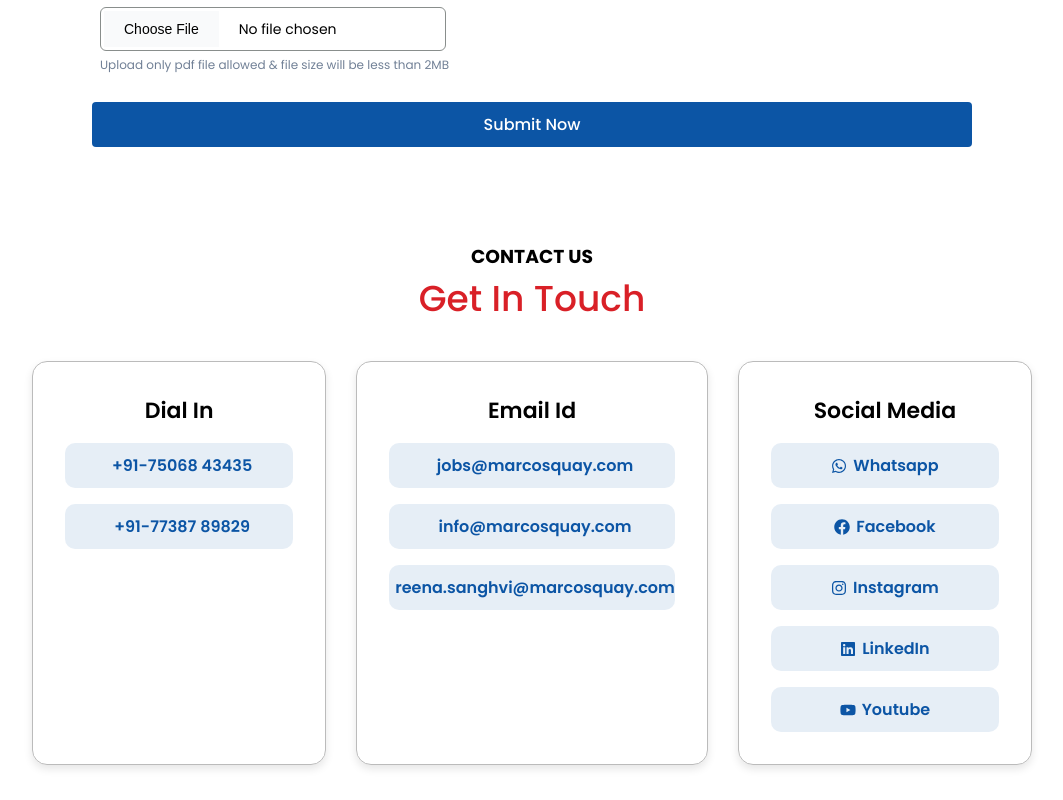
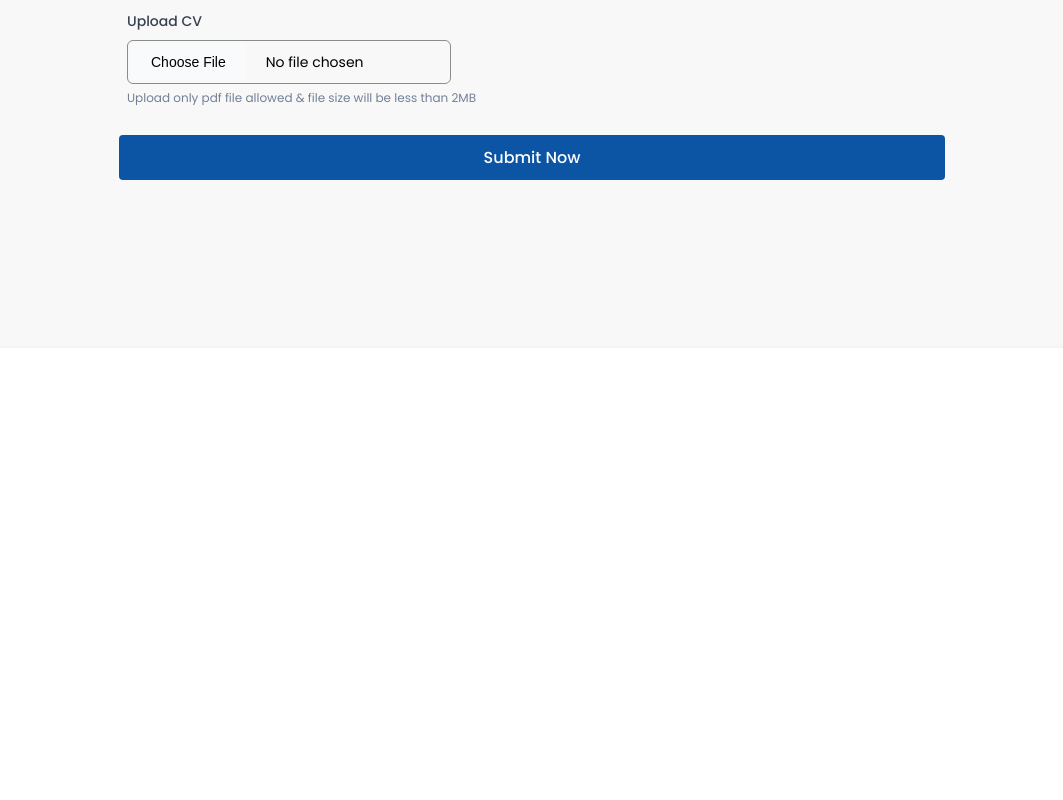
Before and after one commit to shivhub09/MQ-WEBSITE, a React (Vite) app in the folder client/: page /career in a window 1280 px wide. Shown: the part 452-1252 px from the top of the page, without its empty margins (108-1171 px from the left). After the commit the page ends 800 px from the top, so only its background shows below. Built offline with nearby package versions, Linux system fonts and the light colour scheme.

Commit message:
career page added

```diff
--- a/client/src/pages/CareerPage/CareerPage.css
+++ b/client/src/pages/CareerPage/CareerPage.css
@@ -1,29 +1,63 @@
+* {
+  margin: 0;
+  padding: 0;
+  box-sizing: border-box;
+  -ms-overflow-style: none;
+}
+
+*::-webkit-scrollbar {
+  display: none;
+}
+
+.container {
+  scroll-snap-type: y mandatory;
+  overflow-y: scroll;
+  height: 100vh;
+  scrollbar-width: none;
+}
+
+section {
+  height: 100vh;
+  display: flex;
+  flex-direction: column;
+  align-items: center;
+  justify-content: center;
+  scroll-snap-align: start;
+  /* background-color: #f8f8f8; */
+  /* padding: 40px 20px; */
+  box-shadow: 0px 4px 10px rgba(0, 0, 0, 0.1);
+  opacity: 0;
+  /* transform: translateY(50px); */
+  transition: opacity 1s ease-out, transform 1s ease-out;
+}
+
+/* When the section becomes visible */
+section.visible {
+  opacity: 1;
+  /* transform: translateY(0); Reset the position */
+}
+
+.first{
+  width: 70%;
+}
+
 .form-container {
-  max-width: 950px;
+  width: 90%;
   margin: 60px auto;
   padding: 35px;
-  background-color: white;
   border-radius: 8px;
   width: 100%;
-  /* margin-top: 0%;
-  height: 20vh;
-
-  display: flex;
-  flex-direction: column;
-  justify-content: end;
-  align-items: center;
-  font-family: sans-serif */
 }
-.container-2{
+.container-2 {
   padding: 20px;
 }
 .form-title {
   font-size: 36px;
-  font-weight: 500;
+  font-weight: bold;
   text-align: center;
-  color: #D92027;
-  margin-bottom: 20px;
+  color: #d92027;
   font-family: "Poppins", system-ui;
+
 }
 
 .form-group {
@@ -64,15 +98,15 @@ input[type="file"] {
   padding: 3px;
   width: 40%;
 }
-input[type=file]::file-selector-button {
+input[type="file"]::file-selector-button {
   margin-right: 20px;
   border: none;
-    background: #F9FAFB;
+  background: #f9fafb;
   padding: 10px 20px;
   color: black;
   cursor: pointer;
-    transition: background .2s ease-in-out;
-    height:100%;
+  transition: background 0.2s ease-in-out;
+  height: 100%;
 }
 
 .file-info {
@@ -91,7 +125,7 @@ input[type=file]::file-selector-button {
 .submit-button {
   width: 100%;
   padding: 10px;
-  background-color: #0C55A5;
+  background-color: #0c55a5;
   color: white;
   border: none;
   border-radius: 4px;
@@ -112,57 +146,76 @@ input[type=file]::file-selector-button {
   border-radius: 4px;
   text-align: center;
 }
-.second2{
+
+
+
+
+
+.second2 {
+  width: 90%;
   display: flex;
   flex-direction: column;
+  align-items: center;
 }
-.container3{
 
+
+
+.container3 {
   display: flex;
   flex-direction: column;
   align-items: center;
   width: 100%;
 }
-.child-container{
+
+
+.main-container {
+  width: 100%;
   display: flex;
+  flex-direction: row;
+  align-items: center;
+  justify-content: space-between;
+}
+
+
+.child-container {
+  display: flex;
+  width: 10%;
+  height: 100%;
   flex-direction: column;
-  flex:1;
+  flex: 1;
   align-items: center;
   border: 1px solid rgb(187, 187, 187);
   border-radius: 15px;
   box-shadow: 0 4px 8px rgba(0, 0, 0, 0.1);
-  padding:32px;
-  margin: 15px;
+  padding: 32px;
 }
-.child-container h1{
+
+
+.child-container h1 {
   font: bold;
   color: black;
   font-weight: 600;
 }
-#Dial h3{
-  font-size: 16px;
-  font-family: "Poppins", system-ui;
-}
-.details{
+
+.details {
   display: flex;
   flex-direction: row;
-  background: #0D57A41A;
+  background: #0d57a41a;
   margin: 16px 0px 0px 0px;
   padding: 10px 0px;
-  width:100%;
+  width: 100%;
   align-items: center;
   justify-content: center;
-  color:#0C55A5;
+  color: #0c55a5;
   border-radius: 10px;
 }
-.details a{
+
+
+.details a {
   margin-left: 6px;
   text-decoration: none;
-  color: #0C55A5;
+  color: #0c55a5;
   font-size: 16px;
   font-family: "Poppins", system-ui;
   font-weight: 600;
 }
-.main-container{
-  padding: 0px 120px;
-}
--- a/client/src/pages/CareerPage/CareerPage.jsx
+++ b/client/src/pages/CareerPage/CareerPage.jsx
@@ -1,6 +1,7 @@
-import React, { useState } from 'react';
+import React, { useState, useEffect } from 'react';
 import './CareerPage.css';
-import { FaFacebook, FaInstagram, FaLinkedin, FaWhatsapp, FaYoutube} from 'react-icons/fa';
+import { FaFacebook, FaInstagram, FaLinkedin, FaWhatsapp, FaYoutube } from 'react-icons/fa';
+import Footer from '../../utils/Footer/Footer';
 const CareerPage = () => {
   const [formData, setFormData] = useState({
     fullName: '',
@@ -44,9 +45,29 @@ const CareerPage = () => {
       setSubmitted(true);
     }
   };
+  useEffect(() => {
+    const sections = document.querySelectorAll("section");
 
+    const options = {
+      threshold: 0.5, // Trigger when 50% of the section is visible
+    };
+
+    const observer = new IntersectionObserver((entries) => {
+      entries.forEach(entry => {
+        if (entry.isIntersecting) {
+          entry.target.classList.add("visible");
+        }
+      });
+    }, options);
+
+    sections.forEach(section => {
+      observer.observe(section);
+    });
+  }, []);
   return (
-    <div className='container-2'>
+    <div className='container'>
+
+      <section className='one'>
         <div className='first'>
           <div className="form-container">
             <h1 className="form-title">Join Our Growing Team</h1>
@@ -105,10 +126,12 @@ const CareerPage = () => {
                 </div>
                 <button type="submit" className="submit-button">Submit Now</button>
               </form>
-
             )}
           </div>
         </div>
+      </section>
+
+      <section className='two'>
         <div className='second2'>
           <div className='container3'>
             <h3 className='tt'>CONTACT US</h3>
@@ -140,27 +163,31 @@ const CareerPage = () => {
               <h1>Social Media</h1>
               <div className='details'>
                 <FaWhatsapp />
-                <a target = "blank" title='Click to contact us on whatsapp' href='https://api.whatsapp.com/send/?phone=7738789829&text&type=phone_number&app_absent=0'>Whatsapp</a>
+                <a target="blank" title='Click to contact us on whatsapp' href='https://api.whatsapp.com/send/?phone=7738789829&text&type=phone_number&app_absent=0'>Whatsapp</a>
               </div>
               <div className='details'>
                 <FaFacebook />
-                <a target = "blank" title="Click to view Facebook link of Marcos Quay" href='https://www.facebook.com/marcosquay'>Facebook</a>
+                <a target="blank" title="Click to view Facebook link of Marcos Quay" href='https://www.facebook.com/marcosquay'>Facebook</a>
               </div>
               <div className='details'>
                 <FaInstagram />
-                <a target = "blank" title="Click to view Instagram link of Marcos Quay" href='https://www.instagram.com/marcosquay/'>Instagram</a>
+                <a target="blank" title="Click to view Instagram link of Marcos Quay" href='https://www.instagram.com/marcosquay/'>Instagram</a>
               </div>
               <div className='details'>
                 <FaLinkedin />
-                <a target = "blank" title="Click to view LinkedIn link of Marcos Quay" href='https://www.linkedin.com/company/marcosquay'>LinkedIn</a>
+                <a target="blank" title="Click to view LinkedIn link of Marcos Quay" href='https://www.linkedin.com/company/marcosquay'>LinkedIn</a>
               </div>
               <div className='details'>
                 <FaYoutube />
-                <a target = "blank" title="Click to view Youtube link of Marcos Quay" href='https://www.youtube.com/channel/UCKvDIPPrvaVHjtqcr-ZYJow?view_as=subscribery'><i class="fab fa-youtube"></i>Youtube</a>
+                <a target="blank" title="Click to view Youtube link of Marcos Quay" href='https://www.youtube.com/channel/UCKvDIPPrvaVHjtqcr-ZYJow?view_as=subscribery'><i class="fab fa-youtube"></i>Youtube</a>
               </div>
             </div>
           </div>
+
         </div>
+
+      </section>
+
     </div>
   );
 };
```
Lines whose indentation alone changed are shown as unchanged.
